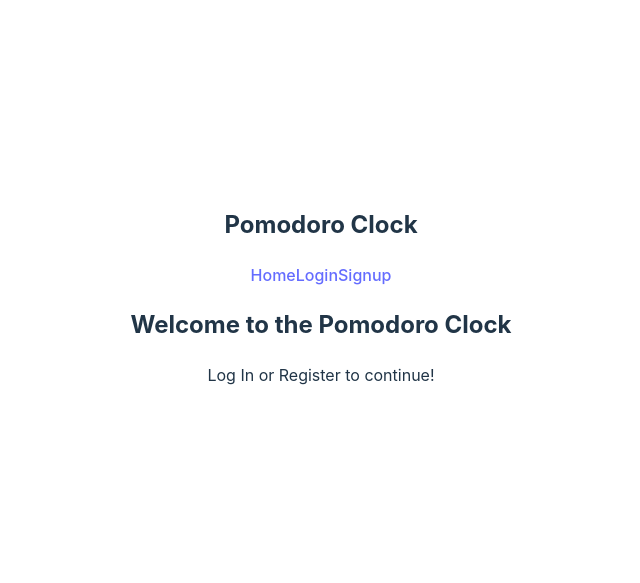
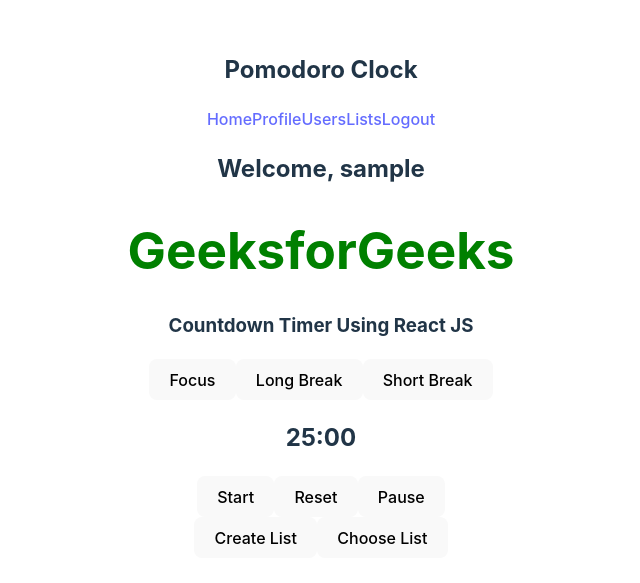
Before and after one commit to CalebMacLean/calebmaclean.github.io, a React (Vite) app in the folder frontend/: page / in a window 1280 px wide. Shown: the part 105-688 px from the top of the page, without its empty margins (319-959 px from the left). Built offline with nearby package versions, Linux system fonts and the light colour scheme; no server answers; sample sign-in values are in the browser's storage.

Commit message:
added AuthContext.jsx to handle login and logout features, modified files to use the context

```diff
--- a/frontend/src/App.jsx
+++ b/frontend/src/App.jsx
@@ -17,29 +17,14 @@
  */
 function App() {
   // Root State
-  const [username, setUsername] = useState(null);
   const [activeList, setActiveList] = useState(null);
   const [activeTask, setActiveTask] = useState(null);
-
-  // Event Handlers
-  const handleLogin = (username, token) => {
-    setUsername(username);
-    localStorage.setItem('token', token);
-  }
-
-  const handleLogout = () => {
-    setUsername(null);
-    localStorage.removeItem('token');
-  }
 
   // Render
   return (
     <>
-      <NavBar username={username} />
+      <NavBar />
       <RouterList
-        username={username}
-        login={handleLogin}
-        logout={handleLogout}
         setActiveList={setActiveList}
         setActiveTask={setActiveTask}
         activeList={activeList}
--- /dev/null
+++ b/frontend/src/AuthContext.jsx
@@ -0,0 +1,37 @@
+import { createContext, useEffect, useState } from "react";
+
+const AuthContext = createContext();
+
+const AuthProvider = ({ children }) => {
+    const [token, setToken] = useState("");
+    const [username, setUsername] = useState("");
+
+    useEffect(() => {
+        const token = localStorage.getItem("token");
+        if (token) setToken(token)
+        const username = localStorage.getItem("username");
+        if (username) setUsername(username)
+    }, [])
+    useEffect(() => {
+        localStorage.setItem("token", token)
+        localStorage.setItem("username", username)
+    }, [token, username])
+
+    function login (username, token) {
+        setUsername(username)
+        setToken(token);
+    }
+
+    function logout() {
+        setUsername("")
+        setToken("");
+    }
+
+    return(
+        <AuthContext.Provider value={{token, username, login, logout}}>
+            {children}
+        </AuthContext.Provider>
+    )
+}
+
+export {AuthProvider, AuthContext}
--- a/frontend/src/Home.jsx
+++ b/frontend/src/Home.jsx
@@ -1,8 +1,9 @@
 // Imports
-import React from 'react';
+import React, {useContext} from 'react';
 
 import Timer from './Timer';
 import ListWrapper from './ListWrapper';
+import { AuthContext } from './AuthContext';
 /** Home Component
  *
  * This componenet is responsible for rendering the home page.
@@ -15,7 +16,9 @@
  *
  * State: none
  */
-const Home = ({ username, activeList, setActiveList, activeTask, setActiveTask }) => {
+const Home = ({ activeList, setActiveList, activeTask, setActiveTask }) => {
+    // Context
+    const { username } = useContext(AuthContext);
     // Render
     return (
         <div className='Home'>
--- a/frontend/src/LogIn.jsx
+++ b/frontend/src/LogIn.jsx
@@ -1,8 +1,9 @@
 // Imports
-import React, { useState } from 'react';
+import React, { useState, useContext } from 'react';
 import { useNavigate } from 'react-router-dom';
 
 import PomodoroAPI from './PomodoroAPI';
+import { AuthContext } from './AuthContext';
 
 /** LogIn Component
  *
@@ -13,7 +14,8 @@
  * State:
  * formData: object { username, password }
  */
-const LogIn = ({ login }) => {
+const LogIn = () => {
+    const { login } = useContext(AuthContext);
     // State
     const [formData, setFormData] = useState({ username: '', password: '' });
     // Navigation
--- a/frontend/src/Logout.jsx
+++ b/frontend/src/Logout.jsx
@@ -1,6 +1,8 @@
 // Imports
-import React, { useEffect } from 'react';
+import React, { useEffect, useContext } from 'react';
 import { useNavigate } from 'react-router-dom';
+
+import { AuthContext } from './AuthContext';
 
 /** Logout Component
  *
@@ -11,7 +13,8 @@
  *
  * State: none
  */
-const Logout = ({ logout }) => {
+const Logout = () => {
+    const {logout } = useContext(AuthContext);
     // Navigation
     const navigate = useNavigate();
 
--- a/frontend/src/NavBar.jsx
+++ b/frontend/src/NavBar.jsx
@@ -1,7 +1,8 @@
 // Imports
-import React from 'react';
+import React, { useContext } from 'react';
 import { NavLink } from 'react-router-dom';
 
+import { AuthContext } from './AuthContext';
 /** NavBar Component
  *
  * This component is responsible for rendering the navigation bar. It provides links to the home page, companies page, jobs page, and the user's profile page. It also provides a login and signup link if the user is not logged in, and a logout link if the user is logged in.
@@ -11,7 +12,8 @@
  *
  * State: none
  */
-const NavBar = ({ username }) => {
+const NavBar = () => {
+    const { username } = useContext(AuthContext);
     // create var to check if a user is logged in
     const isLoggedIn = username? true : false;
     console.log("NavBar isLoggedIn:", isLoggedIn);
--- a/frontend/src/Profile.jsx
+++ b/frontend/src/Profile.jsx
@@ -1,8 +1,9 @@
 // Imports
-import React, { useState, useEffect } from 'react';
+import React, { useState, useEffect, useContext } from 'react';
 import { useNavigate } from 'react-router-dom';
 
 import PomodoroAPI from './PomodoroAPI';
+import { AuthContext } from './AuthContext';
 
 /** Profile Component
  *
@@ -14,14 +15,15 @@
  * State:
  * - formData: (obj) user profile data.
  */
-const Profile = ({ username }) => {
+const Profile = ({}) => {
     // Navigation
     const navigate = useNavigate();
+    const { username } = useContext(AuthContext);
 
     // redirect to login if not logged in
-    if (!username) navigate('/login', { replace: false });
+    // if (!username) navigate('/login', { replace: false });
     // redirect if token is missing
-    if (!localStorage.getItem('token')) navigate('/login', { replace: false });
+    // if (!localStorage.getItem('token')) navigate('/login', { replace: false });
 
     // State
     const INITIAL_STATE = {
@@ -56,6 +58,7 @@
     // Effects
     useEffect(() => {
         async function getUser() {
+            if(!username) return;
             const userRes = await PomodoroAPI.getUser(username);
             setUser(userRes);
         }
--- a/frontend/src/RouterList.jsx
+++ b/frontend/src/RouterList.jsx
@@ -21,25 +21,25 @@
  *
  * State: none
  */
-const RouterList = ({ username, login, logout, activeList, setActiveList, activeTask, setActiveTask }) => {
+const RouterList = ({ activeList, setActiveList, activeTask, setActiveTask }) => {
     return (
         <Routes>
             {/* Home Page */}
             <Route path="/" element={
-                <Home username={ username }
+                <Home
                     activeList={activeList}
                     activeTask={activeTask}
                     setActiveTask={setActiveTask}
                     setActiveList={setActiveList}/>}
             />
             {/* Log In Form */}
-            <Route path="/login" element={<LogIn login={ login } />} />
+            <Route path="/login" element={<LogIn />} />
             {/* Log Out Feature */}
-            <Route path="/logout" element={<Logout logout={ logout } />} />
+            <Route path="/logout" element={<Logout />} />
             {/* Sign Up Form */}
-            <Route path="/signup" element={<Signup login={ login } />} />
+            <Route path="/signup" element={<Signup />} />
             {/* Profile Page */}
-            <Route path="/profile" element={<Profile username={ username } />} />
+            <Route path="/profile" element={<Profile />} />
             {/* Users Page */}
             <Route path="/users" element={<UserList />} />
             {/* User Page */}
--- a/frontend/src/Signup.jsx
+++ b/frontend/src/Signup.jsx
@@ -1,9 +1,9 @@
 // Imports
-import React, { useState } from 'react';
+import React, { useState, useContext } from 'react';
 import { useNavigate } from 'react-router-dom';
 
 import PomodoroAPI from './PomodoroAPI';
-
+import { AuthContext } from './AuthContext';
 /** Signup Component
  *
  * This component is responsible for rendering the signup form.
@@ -14,7 +14,8 @@
  * State:
  * - formData: object { username, password, firstName, lastName, email, avatar }
  */
-const Signup = ({ login }) => {
+const Signup = () => {
+    const { login } = useContext(AuthContext);
     // State
     const INITIAL_STATE = {
         username: '',
--- a/frontend/src/main.jsx
+++ b/frontend/src/main.jsx
@@ -2,12 +2,15 @@
 import ReactDOM from 'react-dom/client'
 import { BrowserRouter } from 'react-router-dom'
 import App from './App.jsx'
+import { AuthProvider } from './AuthContext.jsx'
 import './index.css'
 
 ReactDOM.createRoot(document.getElementById('root')).render(
+  <AuthProvider>
   <React.StrictMode>
     <BrowserRouter>
       <App />
     </BrowserRouter>
-  </React.StrictMode>,
+  </React.StrictMode>
+  </AuthProvider>,
 )
```
